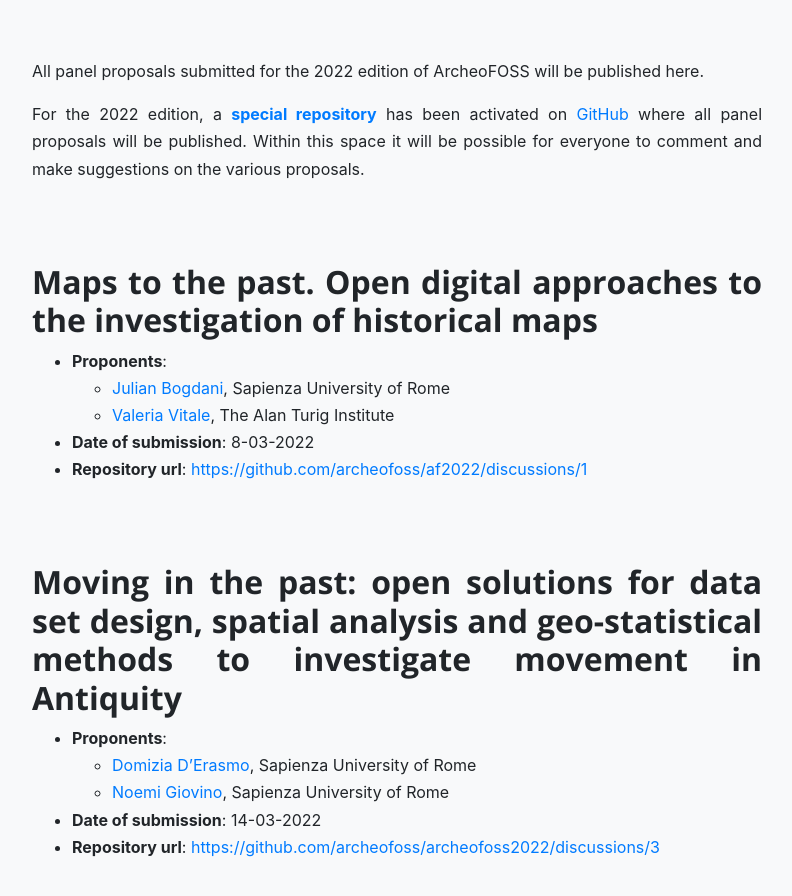
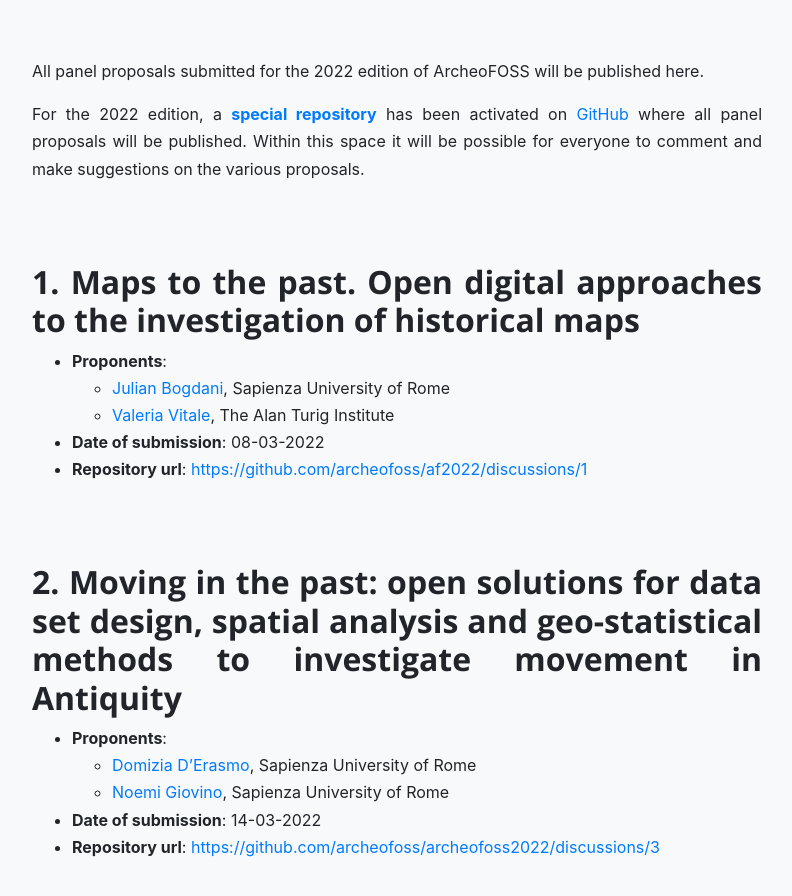
Before and after one commit to archeofoss/archeofoss, a Jekyll site: the page built from 2022/panel-proposals.md, in a window 1280 px wide and 900 px high, scrolled down 326 px. Shown: the top 896 px of the window, without its empty margins (243-1035 px from the left). Built offline with Jekyll 4.4.1, drawn with Linux system fonts in a browser that asks for light colours; nearby versions of some CDN libraries.

Commit message:
Update panel-proposals.md

```diff
--- a/2022/panel-proposals.md
+++ b/2022/panel-proposals.md
@@ -8,15 +8,15 @@ All panel proposals submitted for the 2022 edition of ArcheoFOSS will be publish
 
 For the 2022 edition, a [**special repository**](https://github.com/archeofoss/af2022) has been activated on [GitHub](https://github.com/) where all panel proposals will be published. Within this space it will be possible for everyone to comment and make suggestions on the various proposals.
 
-## Maps to the past. Open digital approaches to the investigation of historical maps
+## 1. Maps to the past. Open digital approaches to the investigation of historical maps
 
 - **Proponents**:
   - [Julian Bogdani](mailto:julian.bogdani@uniroma1.it), Sapienza University of Rome
   - [Valeria Vitale](mailto:vvitale@turing.ac.uk), The Alan Turig Institute
-- **Date of submission**: 8-03-2022
+- **Date of submission**: 08-03-2022
 - **Repository url**: [https://github.com/archeofoss/af2022/discussions/1](https://github.com/archeofoss/af2022/discussions/1)
 
-## Moving in the past: open solutions for data set design, spatial analysis and geo-statistical methods to investigate movement in Antiquity
+## 2. Moving in the past: open solutions for data set design, spatial analysis and geo-statistical methods to investigate movement in Antiquity
 
 - **Proponents**:
   - [Domizia D'Erasmo](mailto:domizia.derasmo@uniroma1.it), Sapienza University of Rome
```
